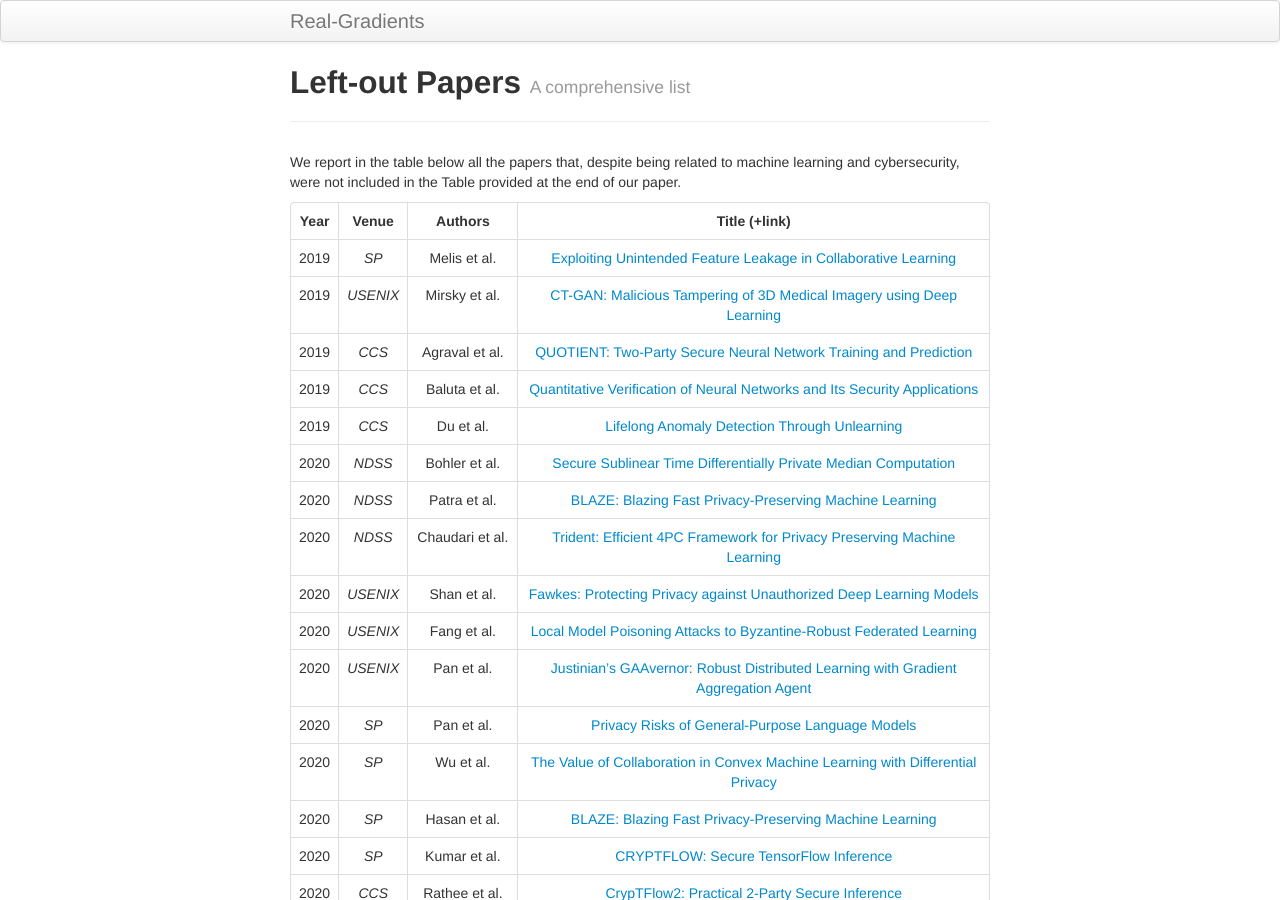
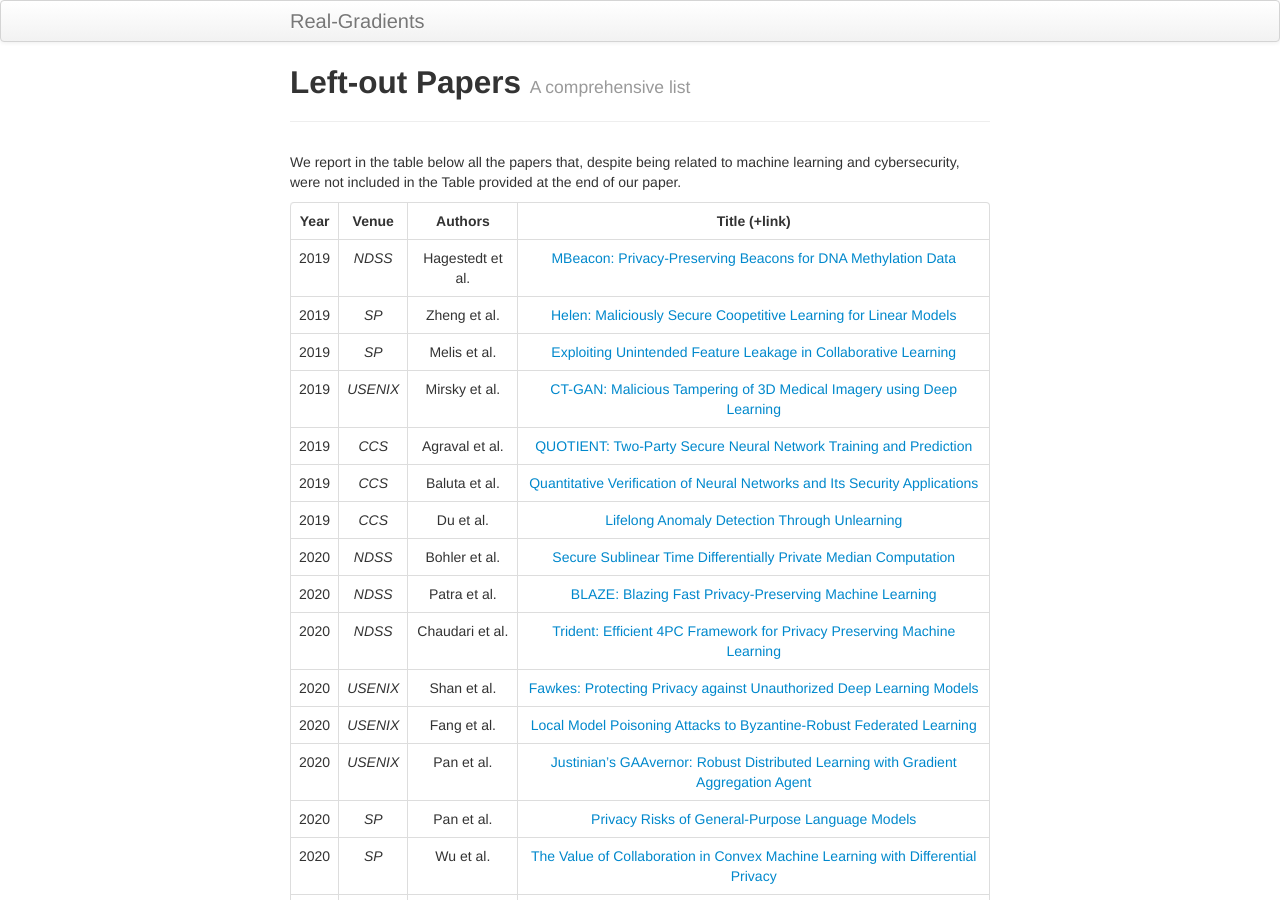
Before and after one commit to real-gradients/real-gradients.github.io, a Jekyll site: the page built from resources/leftout_papers.md, in a window 1280 px wide and 900 px high. Built offline with Jekyll 4.4.1, drawn with Linux system fonts in a browser that asks for light colours.

Commit message:
missing papers

```diff
--- a/resources/table.md
+++ b/resources/table.md
@@ -1,5 +1,7 @@
 |  Year  | Venue | Authors | Title (+link) |
 |:--:|:--:|:----------:|:-------------------:|
+|  2019 | _NDSS_ | Hagestedt et al. |     [MBeacon: Privacy-Preserving Beacons for DNA Methylation Data](https://www.ndss-symposium.org/wp-content/uploads/2019/02/ndss2019_03A-2_Hagestedt_paper.pdf)     |
+| 2019 | _SP_ | Zheng et al. | [Helen: Maliciously Secure Coopetitive Learning for Linear Models](https://ieeexplore.ieee.org/stamp/stamp.jsp?arnumber=8835215) |
 | 2019 | _SP_ | Melis et al. | [Exploiting Unintended Feature Leakage in Collaborative Learning](https://ieeexplore.ieee.org/stamp/stamp.jsp?arnumber=8835269) |
 | 2019 | _USENIX_ | Mirsky et al. | [CT-GAN: Malicious Tampering of 3D Medical Imagery using Deep Learning](https://www.usenix.org/system/files/sec19-mirsky_0.pdf) |
 | 2019 | _CCS_ | Agraval et al. | [QUOTIENT: Two-Party Secure Neural Network Training and Prediction](https://dl.acm.org/doi/pdf/10.1145/3319535.3339819) |
@@ -42,6 +44,5 @@
 | 2021 | _USENIX_ | Chen et al. | [Cost-Aware Robust Tree Ensembles for Security Applications](https://www.usenix.org/system/files/sec21-chen-yizheng.pdf) |
 | 2021 | _USENIX_ | Yang et al. | [CADE: Detecting and Explaining Concept Drift Samples for Security Applications](https://www.usenix.org/system/files/sec21-yang-limin.pdf) |
 | 2021 | _USENIX_ | Sun et al. | [Mind Your Weight(s): A Large-scale Study on Insufficient Machine Learning Model Protection in Mobile Apps](https://www.usenix.org/system/files/sec21-sun-zhichuang.pdf) |
-|
 {:.table}
 {:.table-bordered}
```
